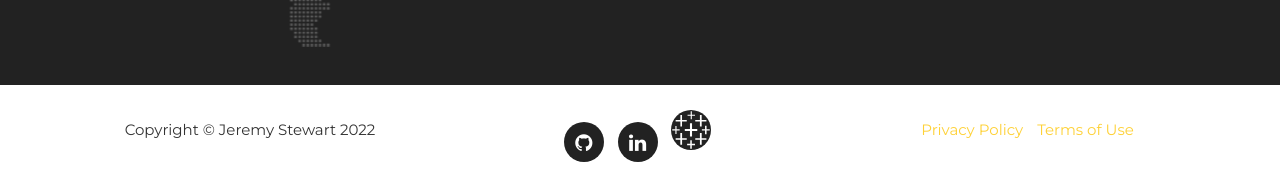
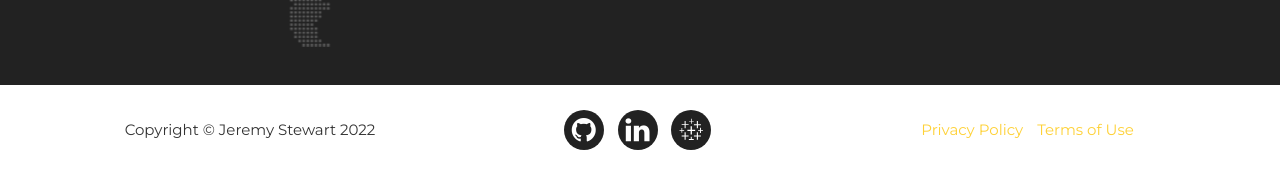
Before and after one commit to jlstewart12/JS_Portfolio_E, a Jekyll site: the page built from _posts/2014-07-13-project-6.markdown, in a window 1280 px wide and 1400 px high, scrolled down 4885 px. Shown: the part 1213-1397 px from the top of the window. Built offline with Jekyll 4.4.1, drawn with Linux system fonts in a browser that asks for light colours; some web fonts are replaced.

Commit message:
social media buttons aligned

```diff
--- a/_includes/css/agency.css
+++ b/_includes/css/agency.css
@@ -757,7 +757,7 @@ ul.social-buttons li a {
     width: 40px;
     height: 40px;
     border-radius: 100%;
-    font-size: 20px;
+    font-size: 28px;
     line-height: 40px;
     outline: 0;
     color: #fff;
--- a/_includes/footer.html
+++ b/_includes/footer.html
@@ -20,7 +20,7 @@
 
                         <li><a href="https://public.tableau.com/app/profile/jeremy3907">
                             <i>
-                            <svg style="color: white" xmlns="http://www.w3.org/2000/svg" viewBox="0 0 512 512">
+                            <svg width="25" height="25" style="color: white" xmlns="http://www.w3.org/2000/svg" viewBox="5 -60 512 512">
                                 <path d="M242.69,340.3h26.62V267.7h67V241.88h-67v-72.6H242.69v72.6H176.54V267.7h66.15Z" fill="white"></path>
                                 <path d="M119.26,445.18h22.59V380.64h59.7V360.47h-59.7V295.13H119.26v65.34H59.56v20.17h59.7Z" fill="white"></path>
                                 <path d="M370.15,212h22.59V147.5h60.5V128.13h-60.5V62.79H370.15v65.34h-59.7V147.5h59.7Z" fill="white"></path>
```
Also changed, not shown: 4 other files.
